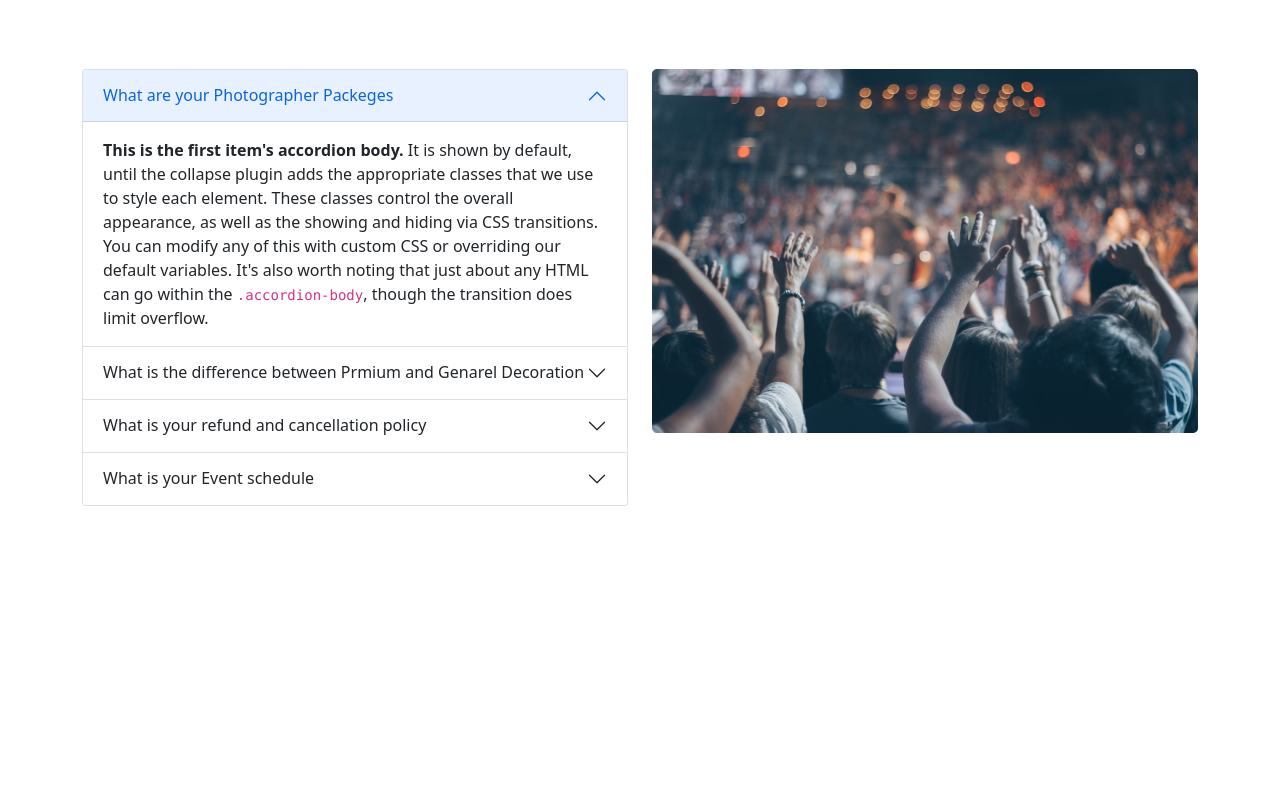
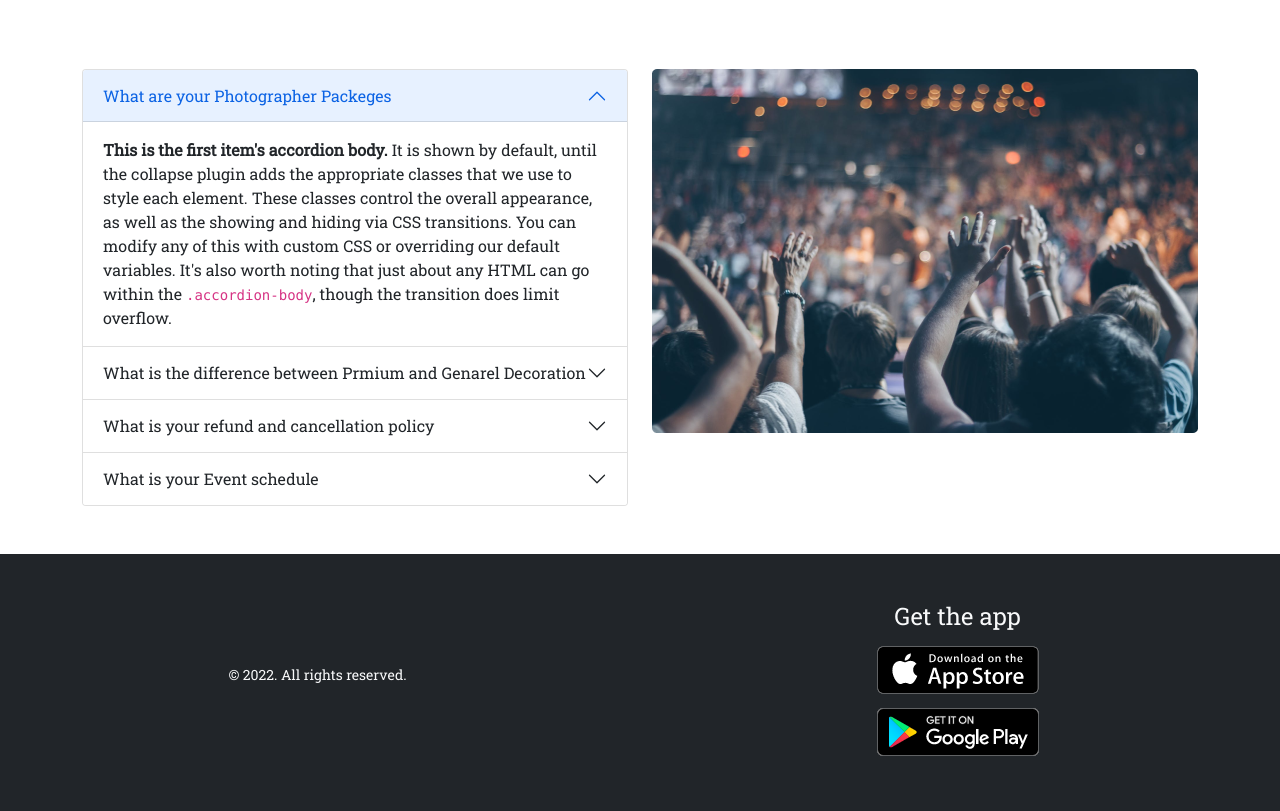
Before and after one commit to azadk53/convention-center, a plain HTML site: page index.html in a window 1280 px wide. Shown: the part 1227-2038 px from the top of the page. Before the commit the page ends 1781 px from the top, so only its background shows below. Drawn offline with Linux system fonts and the light colour scheme.

Commit message:
footer add

```diff
--- a/index.html
+++ b/index.html
@@ -32,14 +32,15 @@
                             <a class="nav-link active" aria-current="page" href="#">Home</a>
                         </li>
                         <li class="nav-item">
-                            <a class="nav-link" href="#">About Us</a>
+                            <a class="nav-link" href="#subscribe">Subscribe</a>
                         </li>
                         <li class="nav-item">
-                            <a class="nav-link" href="#">Contact</a>
+                            <a class="nav-link" href="#aboutus">About Us</a>
                         </li>
                         <li class="nav-item">
-                            <a class="nav-link" href="#">Subscribe</a>
+                            <a class="nav-link" href="#contact">Contact</a>
                         </li>
+
                     </ul>
                 </div>
             </div>
@@ -105,7 +106,7 @@
     <main>
         <!--packeges-->
         <section>
-            <div class="container">
+            <div class="container" id="subscribe">
                 <h1 class="text-center mb-5">Our Packeges</h1>
                 <div class="row row-cols-1 row-cols-md-4 g-4 mb-5">
                     <div class="col">
@@ -185,7 +186,7 @@
         </section>
         <!--Answer/accordian section-->
         <section>
-            <div class="container">
+            <div class="container" id="aboutus">
                 <h1 class="text-center mb-5">Frequently Asked Questions</h1>
                 <div class="row">
                     <div class=" col-12 col-md-6 g-4 mb-5">
@@ -284,8 +285,24 @@
         </section>
 
     </main>
+    <!--footer-->
+    <footer>
+        <section class="bg-dark container-max-widths" id="contact">
+            <div class="d-flex justify-content-around py-5">
+                <div class=" d-flex align-items-center">
+                    <p class="text-light"><small>&copy 2022. All rights reserved.</small></p>
+                </div>
+                <div class="d-flex flex-column align-items-center">
+                    <h4 class="text-light">Get the app</h4>
+                    <a class="btn" href="https://apps.apple.com/us/app/angry-birds-2/id880047117"> <img
+                            src="images/app-store.png" alt=""></a>
+                    <a class="btn" href="https://play.google.com/store/apps/details?id=com.rovio.abcasual"><img
+                            src="images/google-play.png" alt=""></a>
+                </div>
+            </div>
 
-
+        </section>
+    </footer>
 
     <!--javascript link-->
     <script src="js/bootstrap.bundle.min.js"></script>
--- a/style.css
+++ b/style.css
@@ -1,3 +1,10 @@
+/* font */
+@import url('https://fonts.googleapis.com/css2?family=Open+Sans:wght@500&family=Poppins:wght@400;500;600&family=Roboto+Slab&display=swap');
+body{
+    font-family: 'Open Sans', sans-serif;
+font-family: 'Poppins', sans-serif;
+font-family: 'Roboto Slab', serif;
+}
 .navigation{
     height: 60px;
 }
@@ -8,3 +15,12 @@
     background-color: rgb(0, 0, 0);
     background-blend-mode: overlay;
 }
+
+/*----responsive------*/
+.container-max-widths{
+    sm: 540px;
+    md: 720px;
+    lg: 960px;
+    xl: 1140px;
+    xxl: 1320px
+}
```
Also changed, not shown: images/app-store.png (added), images/google-play.png (added).
